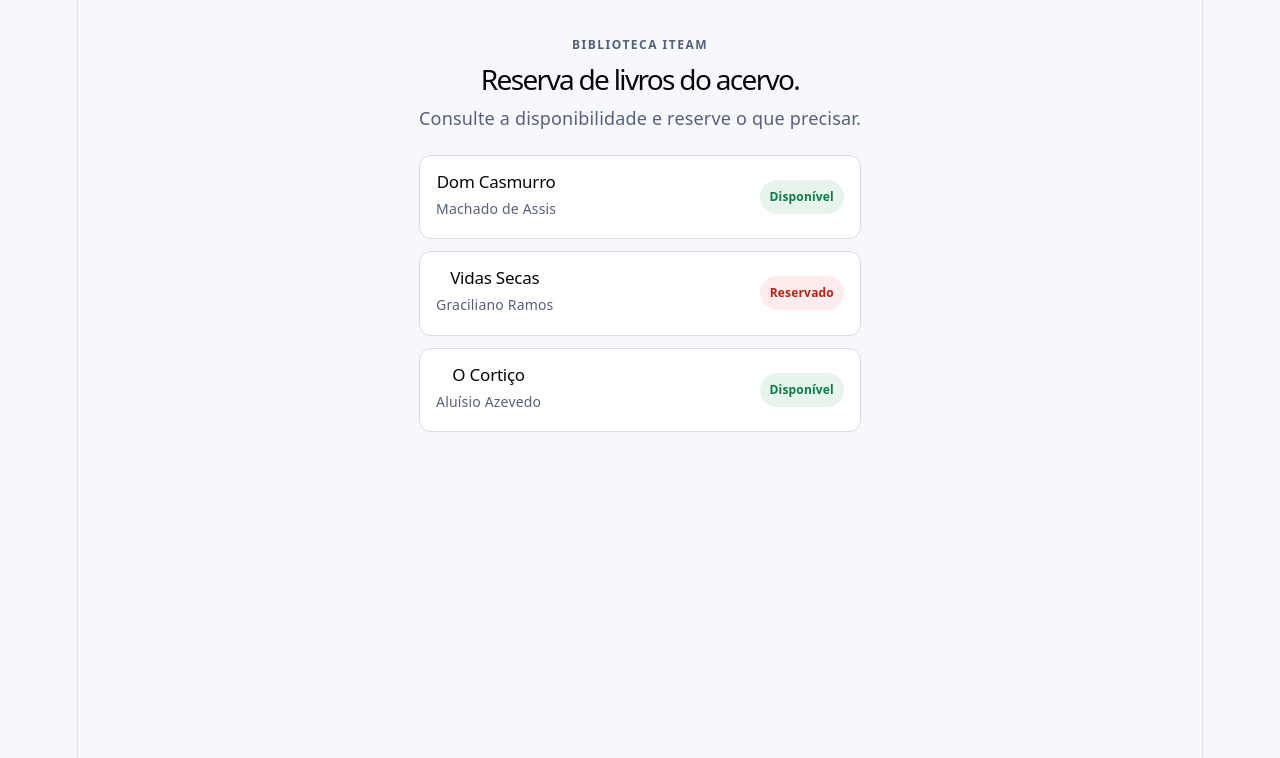
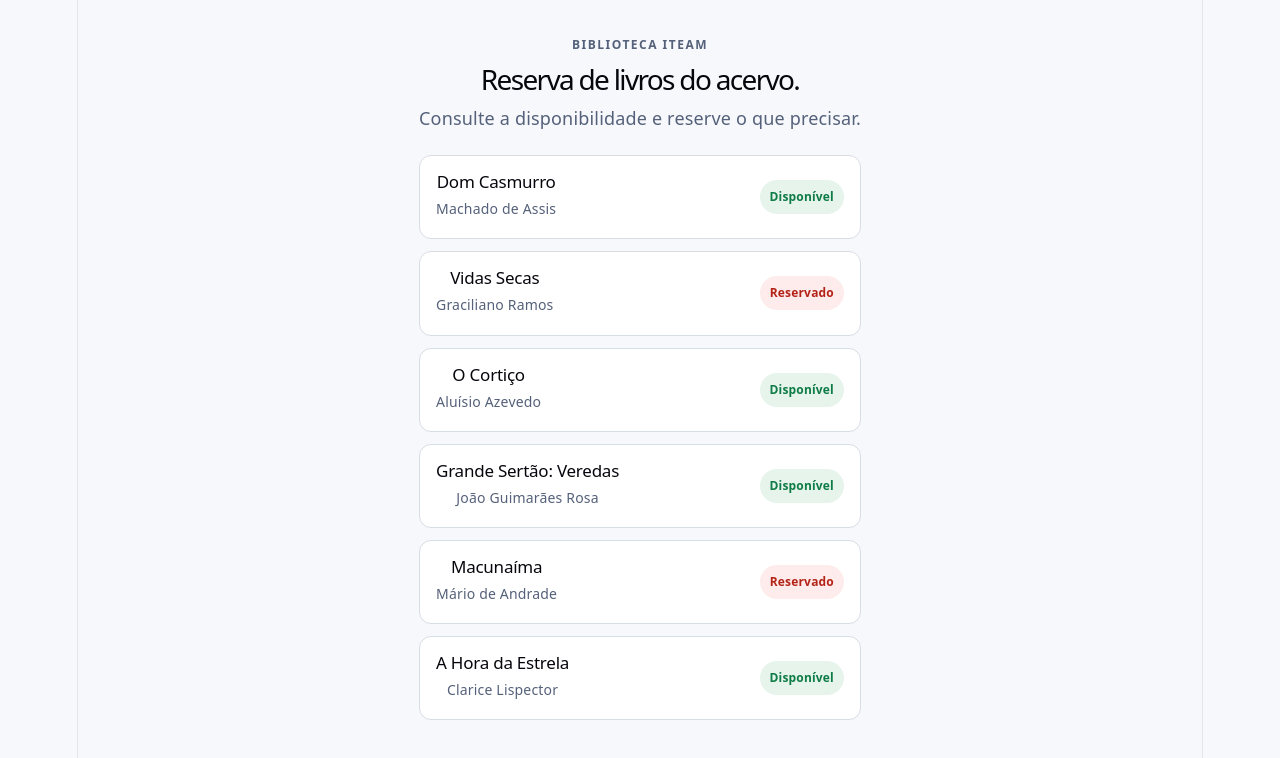
Before and after one commit to pedrobarauna/reserva-biblioteca-Joao-barauna, a React (Vite) app: page / in a window 1280 px wide. Shown: the top 758 px of the page. Built offline with nearby package versions, Linux system fonts and the light colour scheme.

Commit message:
feat: extrai componentes e renderiza a lista

```diff
--- a/src/App.jsx
+++ b/src/App.jsx
@@ -1,39 +1,21 @@
 import "./App.css";
+import BookList from "./components/BookList";
+import { books } from "./data/books";
 
 export default function App() {
   return (
     <main className="app">
       <header className="hero">
         <p className="eyebrow">BIBLIOTECA ITEAM</p>
+
         <h1>Reserva de livros do acervo.</h1>
-        <p>Consulte a disponibilidade e reserve o que precisar.</p>
+
+        <p>
+          Consulte a disponibilidade e reserve o que precisar.
+        </p>
       </header>
 
-      <section className="book-list" aria-label="Acervo">
-        <article className="book-card">
-          <div>
-            <h2>Dom Casmurro</h2>
-            <p>Machado de Assis</p>
-          </div>
-          <span className="badge badge-ok">Disponível</span>
-        </article>
-
-        <article className="book-card">
-          <div>
-            <h2>Vidas Secas</h2>
-            <p>Graciliano Ramos</p>
-          </div>
-          <span className="badge badge-off">Reservado</span>
-        </article>
-
-        <article className="book-card">
-          <div>
-            <h2>O Cortiço</h2>
-            <p>Aluísio Azevedo</p>
-          </div>
-          <span className="badge badge-ok">Disponível</span>
-        </article>
-      </section>
+      <BookList books={books} />
     </main>
   );
 }
--- /dev/null
+++ b/src/components/BookCard.jsx
@@ -0,0 +1,23 @@
+export default function BookCard({
+  id,
+  title,
+  author,
+  available,
+}) {
+  return (
+    <article className="book-card">
+      <div>
+        <h2>{title}</h2>
+        <p>{author}</p>
+      </div>
+
+      <span
+        className={`badge ${
+          available ? "badge-ok" : "badge-off"
+        }`}
+      >
+        {available ? "Disponível" : "Reservado"}
+      </span>
+    </article>
+  );
+}
--- /dev/null
+++ b/src/components/BookList.jsx
@@ -0,0 +1,18 @@
+import BookCard from "./BookCard";
+
+export default function BookList({ books }) {
+  if (books.length === 0) {
+    return <p>Nenhum livro no acervo.</p>;
+  }
+
+  return (
+    <section className="book-list" aria-label="Acervo">
+      {books.map((book) => (
+        <BookCard
+          key={book.id}
+          {...book}
+        />
+      ))}
+    </section>
+  );
+}
```
